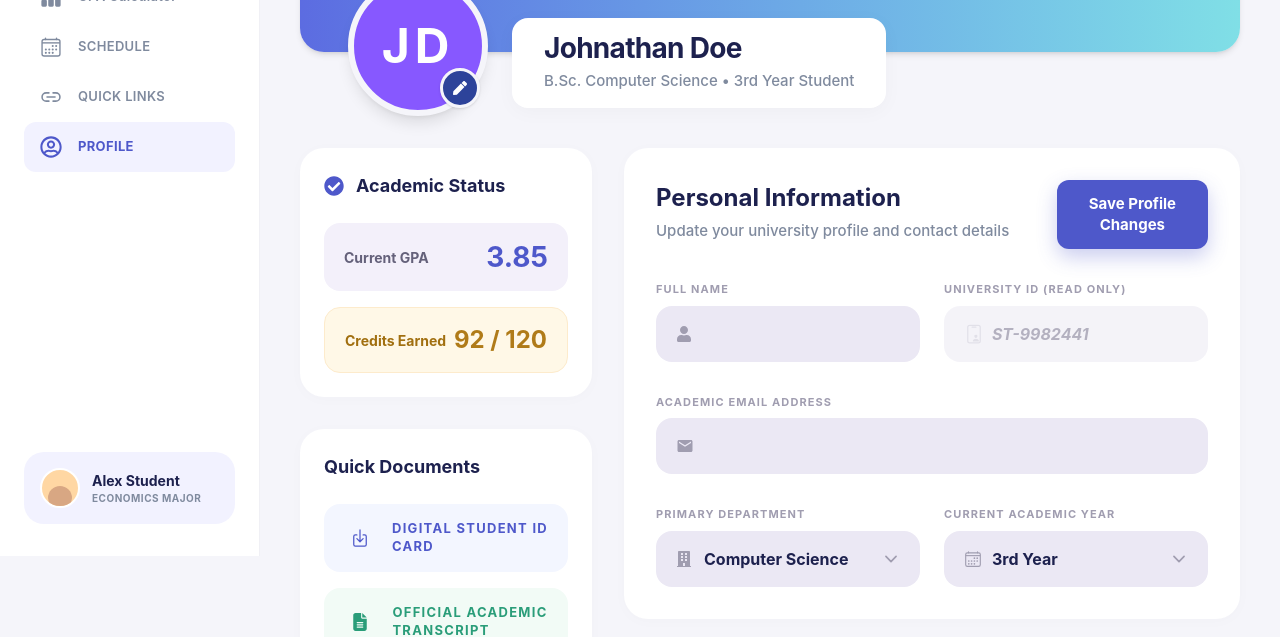
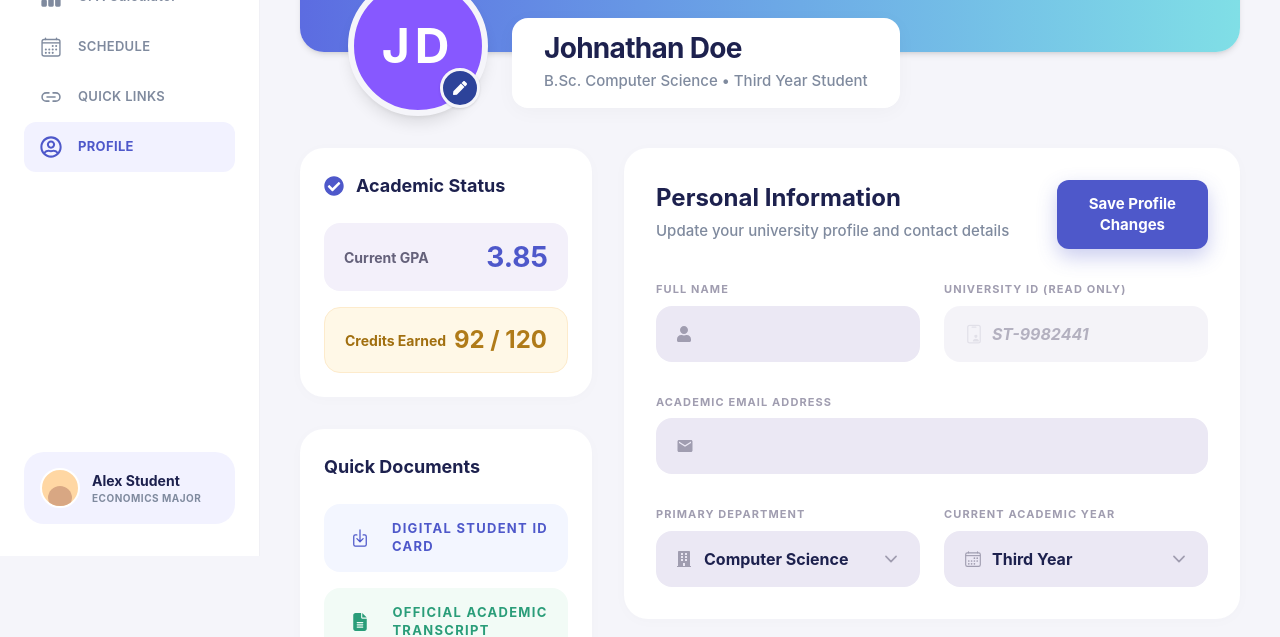
Before and after one commit to ahmedayman334/student-guide-app, a React (Vite) app in the folder web/: page /profile in a window 1280 px wide. Shown: the part 244-881 px from the top of the page. Built offline with nearby package versions, Linux system fonts and the light colour scheme.

Commit message:
edit context and update profile info

```diff
--- a/web/src/context/context.jsx
+++ b/web/src/context/context.jsx
@@ -7,7 +7,7 @@ const defaultUser = {
   name: "Johnathan Doe",
   email: "john.doe@university.edu",
   department: "Computer Science",
-  year: "3rd Year",
+  year: "Third Year",
   gpa: 3.62,
   credits: 84,
   targetGpa: 3.85,
@@ -34,20 +34,20 @@ export function UserProvider({children}) {
     }, [userData]);
 
     const loginUser = (userApiData) => {
+        const savedDataRaw = localStorage.getItem('studentGuideUserData');
+        const savedData = savedDataRaw ? JSON.parse(savedDataRaw) : {};
+
         const newUserData = {
             ...defaultUser,
-            name: userApiData.username || userApiData.FullName || defaultUser.name,
-            email: userApiData.email || defaultUser.email,
-            id: userApiData.id || defaultUser.id,
-            // Try to keep existing saved data if user logging in matches the saved user
-            ...(localStorage.getItem('studentGuideUserData') && JSON.parse(localStorage.getItem('studentGuideUserData')).email === userApiData.email
-                ? JSON.parse(localStorage.getItem('studentGuideUserData'))
-                : {})
+            ...(savedData.email === userApiData.email ? savedData : {}), // Keep old data if same user
+
+            // Override with newly provided data
+            name: userApiData.username || userApiData.FullName || savedData.name || defaultUser.name,
+            email: userApiData.email || savedData.email || defaultUser.email,
+            id: userApiData.id || savedData.id || defaultUser.id,
+            year: userApiData.year || savedData.year || defaultUser.year,
+            department: userApiData.department || savedData.department || defaultUser.department,
         };
-
-        if (userApiData.username || userApiData.FullName) {
-           newUserData.name = userApiData.username || userApiData.FullName;
-        }
 
         setUserData(newUserData);
         setIsLoggedIn(true);
--- a/web/src/pages/Profile.jsx
+++ b/web/src/pages/Profile.jsx
@@ -21,7 +21,7 @@ export default function Profile() {
     name: userData?.name || "",
     email: userData?.email || "",
     department: userData?.department || "Computer Science",
-    year: userData?.year || "3rd Year"
+    year: userData?.year || "Third Year"
   });
 
   useEffect(() => {
@@ -30,7 +30,7 @@ export default function Profile() {
         name: userData.name || "",
         email: userData.email || "",
         department: userData.department || "Computer Science",
-        year: userData.year || "3rd Year"
+        year: userData.year || "Third Year"
       });
     }
   }, [userData]);
@@ -71,7 +71,7 @@ export default function Profile() {
 
             <div className="bg-white rounded-2xl px-8 py-4 shadow-[0_4px_20px_rgba(0,0,0,0.03)] mb-2 relative">
               <h1 className="text-[28px] font-bold text-[#1D214E] tracking-tight leading-none mb-2">{userData?.name || "Johnathan Doe"}</h1>
-              <p className="text-[#7F8A9E] text-[15px] font-medium">{userData?.department || "B.Sc. Computer Science"} • {userData?.year || "3rd Year Student"}</p>
+              <p className="text-[#7F8A9E] text-[15px] font-medium">{userData?.department || "B.Sc. Computer Science"} • {userData?.year || "Third Year"} Student</p>
             </div>
           </div>
         </div>
@@ -188,11 +188,22 @@ export default function Profile() {
                   <label className="block text-[#A09DB0] text-[11px] font-bold tracking-widest mb-2 uppercase">Primary Department</label>
                   <div className="relative cursor-pointer">
                     <FaBuilding className="absolute left-5 top-1/2 -translate-y-1/2 text-[#A09DB0]" />
-                    <select value={formData.department} onChange={e => setFormData({...formData, department: e.target.value})} className="w-full pl-12 pr-10 py-4 bg-[#EBE8F4] rounded-2xl outline-none text-[#1D214E] font-bold appearance-none cursor-pointer focus:ring-2 focus:ring-[#4E58CA] transition-all">
-                      <option value="Computer Science">Computer Science</option>
-                      <option value="Information Technology">Information Technology</option>
-                      <option value="Software Engineering">Software Engineering</option>
-                    </select>
+                    <input
+                      type="text"
+                      list="DepartmentOptions"
+                      value={formData.department}
+                      onChange={e => setFormData({...formData, department: e.target.value})}
+                      className="w-full pl-12 pr-10 py-4 bg-[#EBE8F4] rounded-2xl outline-none text-[#1D214E] font-bold cursor-pointer focus:ring-2 focus:ring-[#4E58CA] transition-all"
+                    />
+                    <datalist id="DepartmentOptions">
+                      <option value="Computer Science" />
+                      <option value="Information Technology" />
+                      <option value="Software Engineering" />
+                      <option value="Physics" />
+                      <option value="Applied Science" />
+                      <option value="Chemistry" />
+                      <option value="Statistics" />
+                    </datalist>
                     <IoChevronDownOutline className="absolute right-5 top-1/2 -translate-y-1/2 text-[#A09DB0] text-lg pointer-events-none" />
                   </div>
                 </div>
@@ -202,13 +213,20 @@ export default function Profile() {
                   <label className="block text-[#A09DB0] text-[11px] font-bold tracking-widest mb-2 uppercase">Current Academic Year</label>
                   <div className="relative cursor-pointer">
                     <IoCalendarOutline className="absolute left-5 top-1/2 -translate-y-1/2 text-[#A09DB0] text-lg" />
-                    <select value={formData.year} onChange={e => setFormData({...formData, year: e.target.value})} className="w-full pl-12 pr-10 py-4 bg-[#EBE8F4] rounded-2xl outline-none text-[#1D214E] font-bold appearance-none cursor-pointer focus:ring-2 focus:ring-[#4E58CA] transition-all">
-                      <option value="First Year">First Year</option>
-                      <option value="Second Year">Second Year</option>
-                      <option value="3rd Year">3rd Year</option>
-                      <option value="4th Year">4th Year</option>
-                      <option value="Graduated">Graduated</option>
-                    </select>
+                    <input
+                      type="text"
+                      list="YearOptions"
+                      value={formData.year}
+                      onChange={e => setFormData({...formData, year: e.target.value})}
+                      className="w-full pl-12 pr-10 py-4 bg-[#EBE8F4] rounded-2xl outline-none text-[#1D214E] font-bold cursor-pointer focus:ring-2 focus:ring-[#4E58CA] transition-all"
+                    />
+                    <datalist id="YearOptions">
+                      <option value="First Year" />
+                      <option value="Second Year" />
+                      <option value="Third Year" />
+                      <option value="Fourth Year" />
+                      <option value="Graduated" />
+                    </datalist>
                     <IoChevronDownOutline className="absolute right-5 top-1/2 -translate-y-1/2 text-[#A09DB0] text-lg pointer-events-none" />
                   </div>
                 </div>
```
